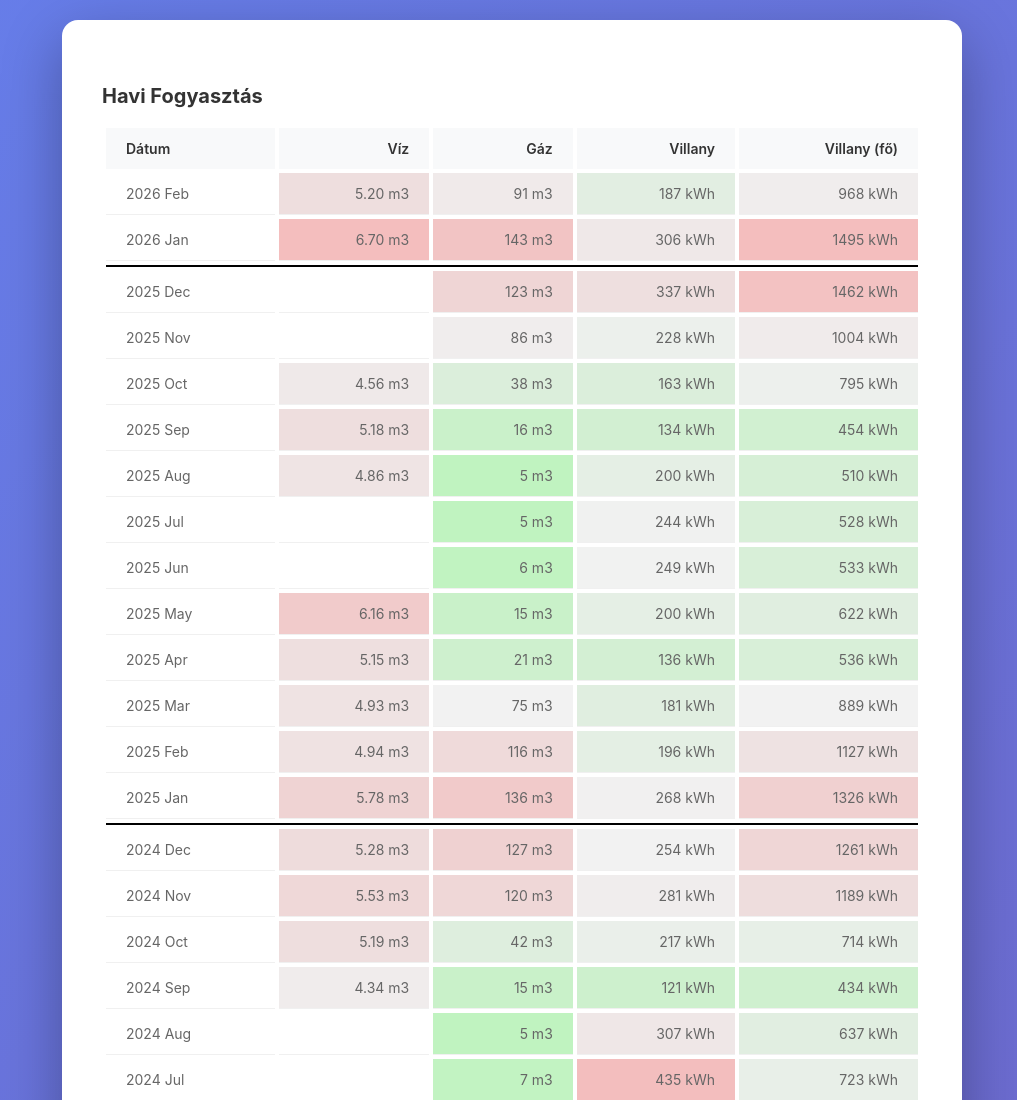
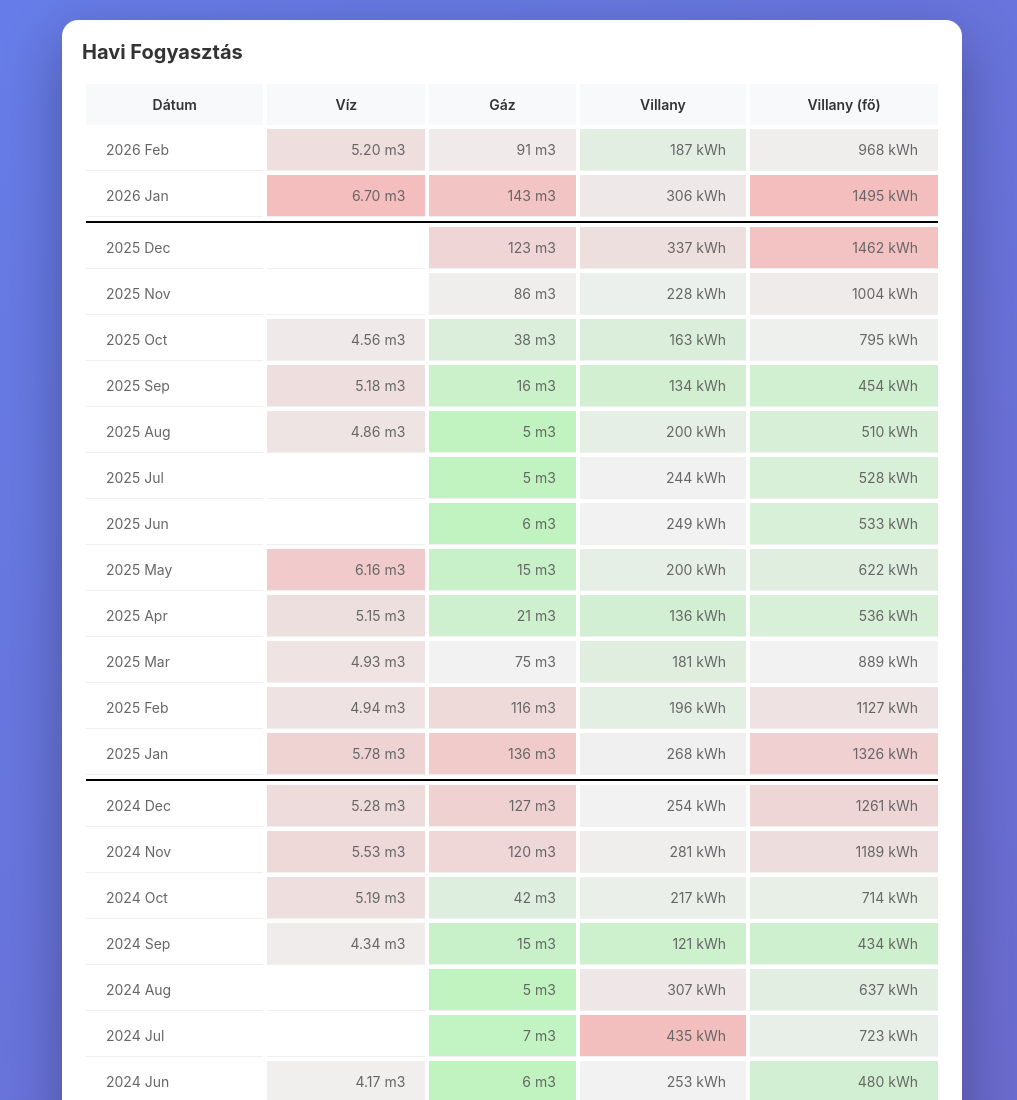
Before and after one commit to FaragoDavid/rezsi, a website built with Vite: page src/index.html in a window 1280 px wide. Shown: the top 1100 px of the page, without its empty margins (128-1145 px from the left). Built offline with nearby package versions, Linux system fonts and the light colour scheme.

Commit message:
Reduce card padding and center-align table headers

```diff
--- a/src/styles.css
+++ b/src/styles.css
@@ -30,7 +30,7 @@ body {
 .card {
   background: white;
   border-radius: 16px;
-  padding: 40px;
+  padding: 20px;
   box-shadow: 0 20px 60px rgba(0, 0, 0, 0.3);
   text-align: center;
 }
@@ -133,10 +133,6 @@ p {
   margin-bottom: 0;
 }
 
-.data-section {
-  margin-top: 24px;
-}
-
 .data-section h2 {
   font-size: 20px;
   color: #333;
@@ -161,6 +157,7 @@ p {
   font-weight: 600;
   color: #333;
   font-size: 14px;
+  text-align: center;
 }
 
 #utility-table td {
@@ -190,10 +187,6 @@ p {
   margin: 0;
 }
 
-#utility-table th:nth-child(2),
-#utility-table th:nth-child(3),
-#utility-table th:nth-child(4),
-#utility-table th:nth-child(5),
 #utility-table td:nth-child(2),
 #utility-table td:nth-child(3),
 #utility-table td:nth-child(4),
@@ -203,7 +196,7 @@ p {
 
 @media (max-width: 600px) {
   .card {
-    padding: 30px 20px;
+    padding: 15px 10px;
   }
 
   h1 {
```
